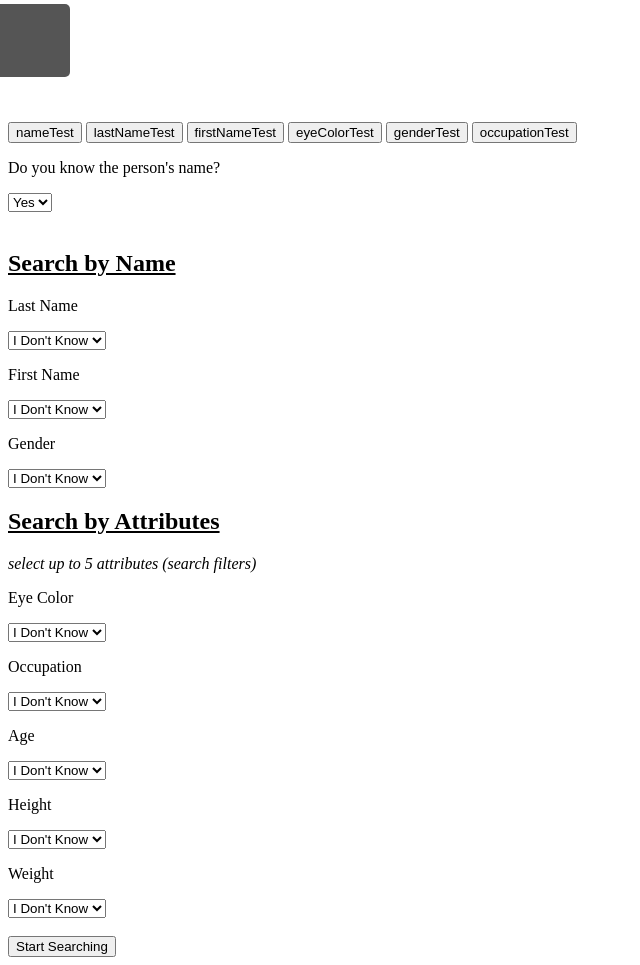
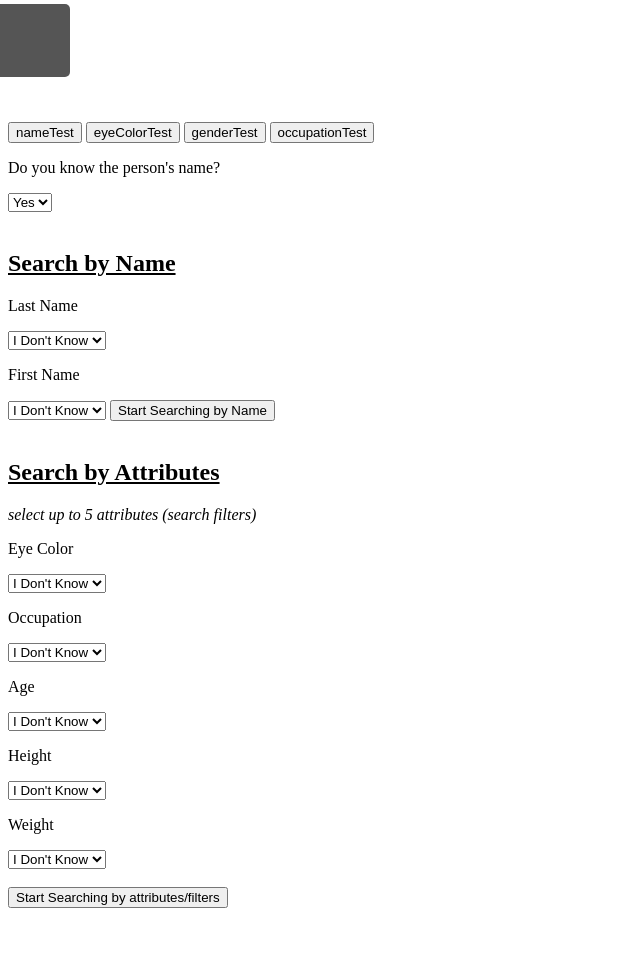
Before and after one commit to dstoj1/MostWanted, a plain HTML site: page index.html in a window 1280 px wide. Shown: the part 396-1361 px from the top of the page, without its empty margins (0-640 px from the left). After the commit the page ends 1312 px from the top, so only its background shows below. Drawn offline with Linux system fonts and the light colour scheme.

Commit message:
search by name now has defaults to drop down selections, name and attribute searches are seperated on index page

```diff
--- a/app.js
+++ b/app.js
@@ -49,15 +49,16 @@ function mainMenu(person, people){
     return mainMenu(person, people); // ask again
   }
 }
-
 function searchByName(people){
-  var firstName = promptFor("What is the person's first name?", chars);
-  var lastName = promptFor("What is the person's last name?", chars);
+  var choice = getInputs();
+  var firstName = window.prompt("What is the person's first name?", choice[2]).toLowerCase();
+  var lastName = window.prompt("What is the person's last name?", choice[1]).toLowerCase();
     var nameResults = people.filter(function(element){
       if (element.firstName === firstName && element.lastName === lastName){
         return true;
       }
     })
+    console.log(nameResults[0]);
     return nameResults[0];
 }
  // alerts a list of people
@@ -251,16 +252,6 @@ var choice = getInputs();
     break;
   }
   }
-function appLastName(people){
-var choice = getInputs();
-
-  var searchType = window.prompt("Do you know the last name of the person you are looking for?", choice[1]);
-  }
-function appFirstName(people){
-var choice = getInputs();
-
-  var searchType = window.prompt("Do you know the first name of the person you are looking for?", choice[2]);
-}
 function appEyeColor(people){
 var choice = getInputs();
 
--- a/index.html
+++ b/index.html
@@ -64,8 +64,6 @@
           </div>
 <br><br><br><br><br><br><br><br><br><br><br><br><br><br><br><br><br><br><br><br><br>
 <button onclick="appName()">nameTest</button>
-<button onclick="appLastName()">lastNameTest</button>
-<button onclick="appFirstName()">firstNameTest</button>
 <button onclick="appEyeColor()">eyeColorTest</button>
 <button onclick="appGender()">genderTest</button>
 <button onclick="appOccupation()">occupationTest</button>
@@ -110,12 +108,8 @@
                <option value = "ellen">Ellen</option>
                <option value = "joey">Joey</option>
              </select>
-           <p class="label">Gender</p>
-             <select id = "gender">
-               <option value = "idk">I Don't Know</option>
-               <option value = "female">Female</option>
-               <option value = "male">Male</option>
-             </select>
+           <button onclick="searchByName(data)">Start Searching by Name</button>
+<br><br>
            <h2><u>Search by Attributes</u></h2>
            		<i>select up to 5 attributes (search filters)</i>
              <p class="label">Eye Color</p>
@@ -171,7 +165,7 @@
              <br>
 
 
-           <button onclick="app(data)">Start Searching</button>
+           <button onclick="app(data)">Start Searching by attributes/filters</button>
       </div>
     <script src="data.js"></script>
     <script src="app.js"></script>
```
